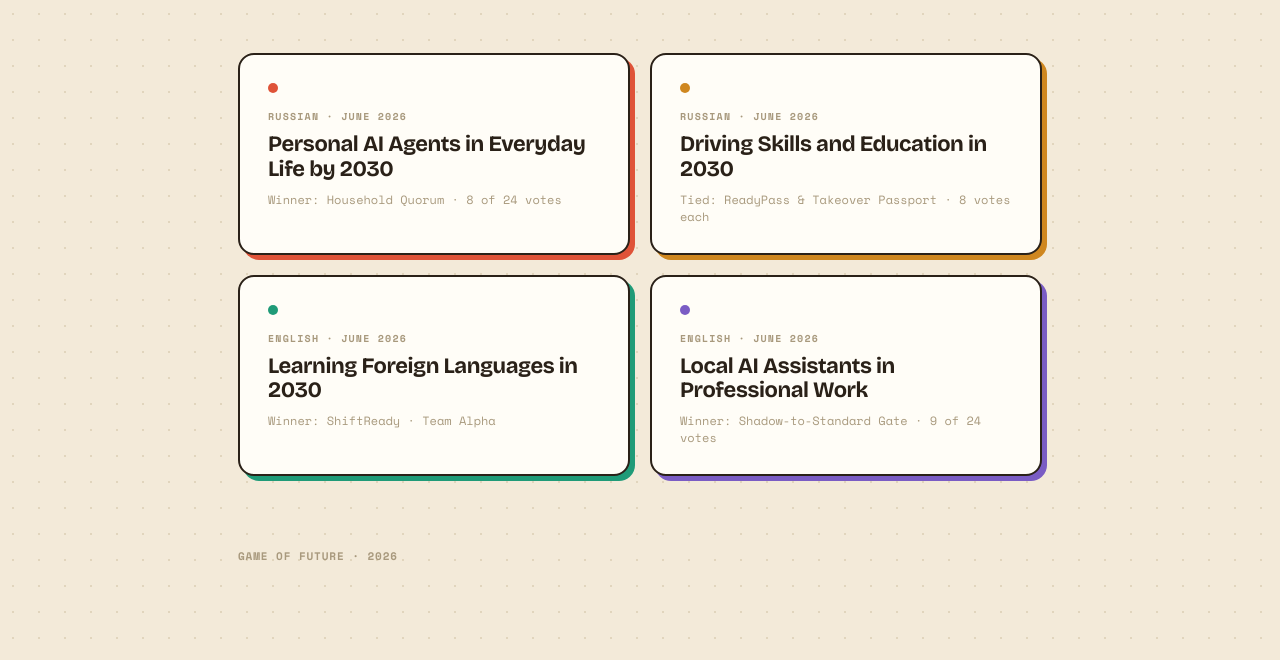
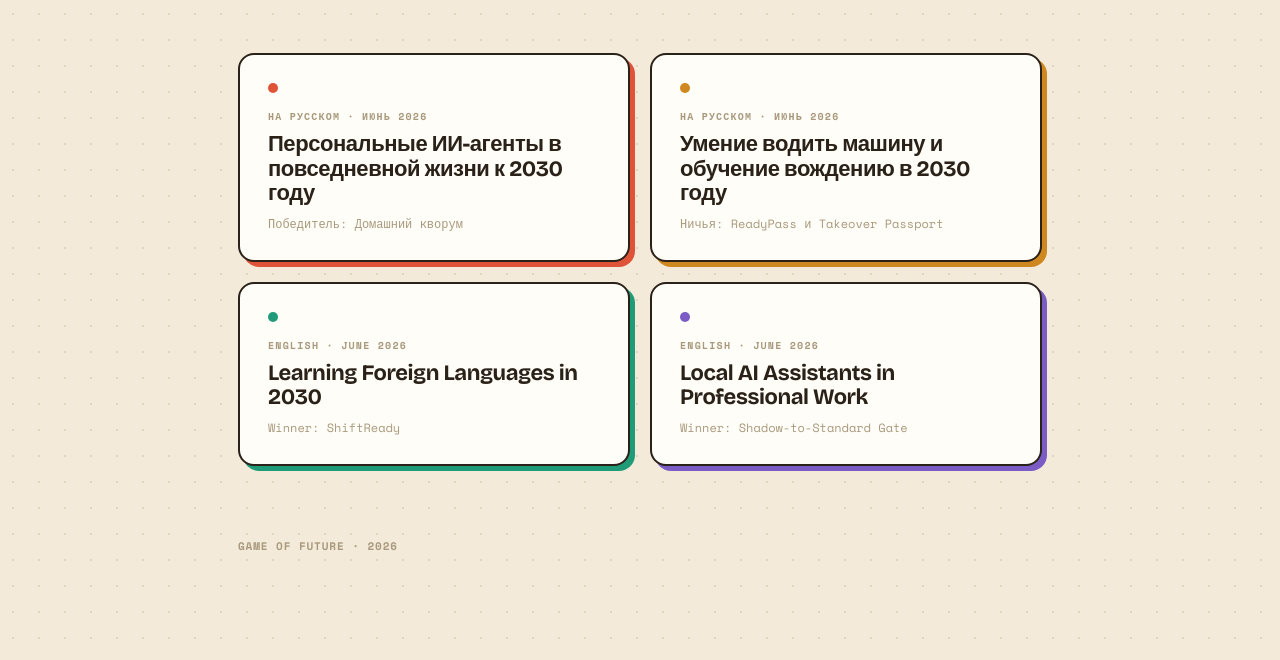
Before and after one commit to kappa/game-of-future, a plain HTML site: page docs/index.html in a window 1280 px wide. Shown: the part 285-945 px from the top of the page. Drawn offline with nearby package versions, Linux system fonts and the light colour scheme.

Commit message:
fix: localize Russian cards in index, drop vote counts

```diff
--- a/docs/index.html
+++ b/docs/index.html
@@ -35,27 +35,27 @@ footer{margin-top:72px;font:700 11px 'Space Mono',monospace;letter-spacing:.08em
   <div class="grid">
     <a href="personal-ai-agents-everyday-life-2030.html" class="card" style="--tc:#df5338">
       <div class="dot"></div>
-      <div class="card-lang">Russian · June 2026</div>
-      <div class="card-title">Personal AI Agents in Everyday Life by 2030</div>
-      <div class="card-meta">Winner: Household Quorum · 8 of 24 votes</div>
+      <div class="card-lang">На русском · Июнь 2026</div>
+      <div class="card-title">Персональные ИИ-агенты в повседневной жизни к 2030 году</div>
+      <div class="card-meta">Победитель: Домашний кворум</div>
     </a>
     <a href="driving-skills-and-education-in-2030.html" class="card" style="--tc:#cf871f">
       <div class="dot"></div>
-      <div class="card-lang">Russian · June 2026</div>
-      <div class="card-title">Driving Skills and Education in 2030</div>
-      <div class="card-meta">Tied: ReadyPass &amp; Takeover Passport · 8 votes each</div>
+      <div class="card-lang">На русском · Июнь 2026</div>
+      <div class="card-title">Умение водить машину и обучение вождению в 2030 году</div>
+      <div class="card-meta">Ничья: ReadyPass и Takeover Passport</div>
     </a>
     <a href="learning-foreign-languages-in-2030.html" class="card" style="--tc:#1f9b78">
       <div class="dot"></div>
       <div class="card-lang">English · June 2026</div>
       <div class="card-title">Learning Foreign Languages in 2030</div>
-      <div class="card-meta">Winner: ShiftReady · Team Alpha</div>
+      <div class="card-meta">Winner: ShiftReady</div>
     </a>
     <a href="local-ai-assistants-in-professional-work.html" class="card" style="--tc:#7a5cc4">
       <div class="dot"></div>
       <div class="card-lang">English · June 2026</div>
       <div class="card-title">Local AI Assistants in Professional Work</div>
-      <div class="card-meta">Winner: Shadow-to-Standard Gate · 9 of 24 votes</div>
+      <div class="card-meta">Winner: Shadow-to-Standard Gate</div>
     </a>
   </div>
 
```
